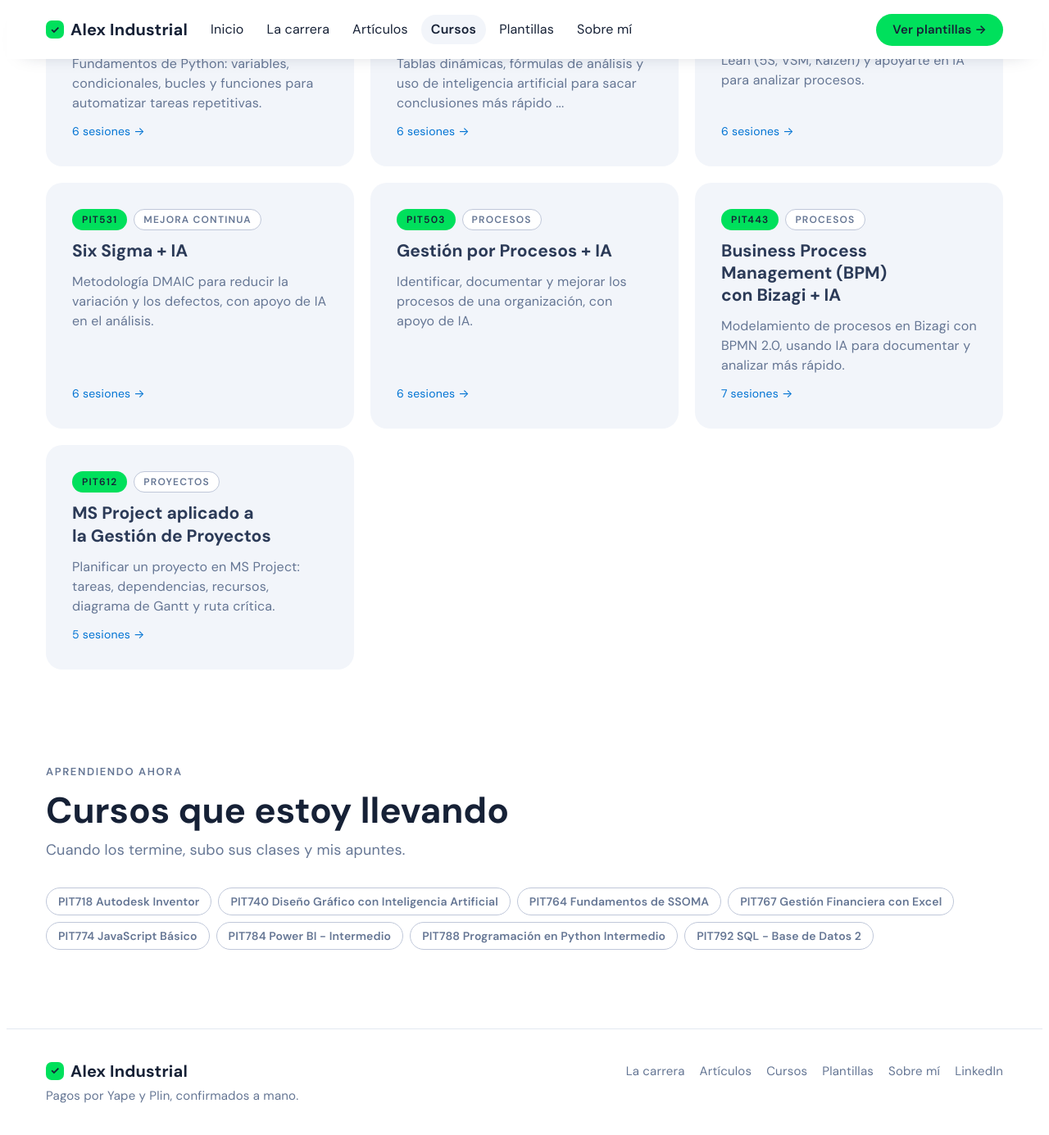
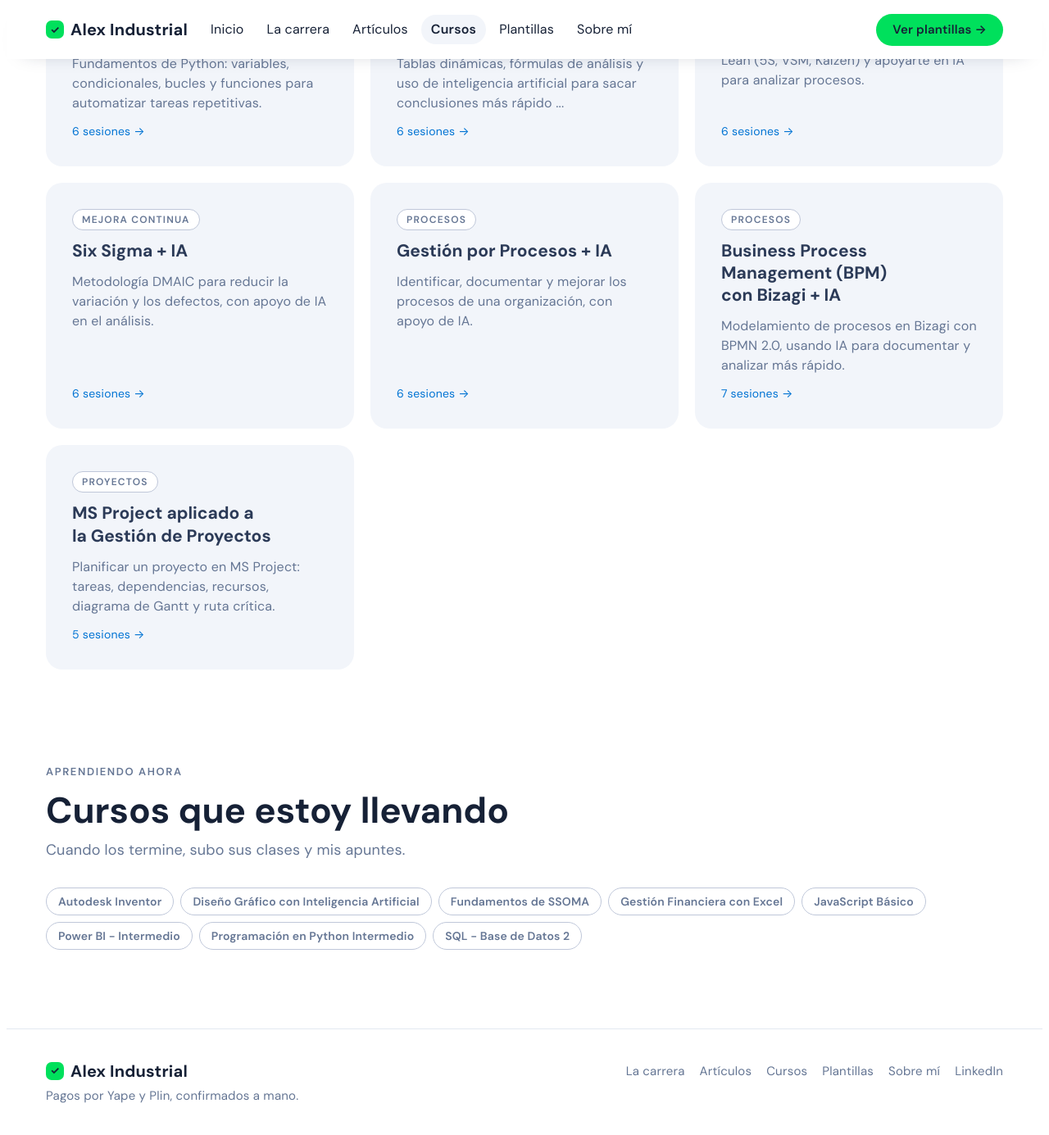
Before and after one commit to AlexCastilloFar/AlexCastilloFar.github.io, a Jekyll site: the page built from cursos/index.html, in a window 1280 px wide and 1400 px high, scrolled down 869 px. Shown: the top 1385 px of the window at 82% size. Built offline with Jekyll 4.4.1, drawn with Linux system fonts in a browser that asks for light colours; some of the changed text lies outside the part shown.

Commit message:
Cursos: quita los códigos PIT de la vista
Co-Authored-By: Claude Opus 5.5 <noreply@anthropic.com>
Claude-Session: https://claude.ai/code/session_01PDpecnC4qJskpxKXANRDtd

```diff
--- a/_data/cursos_en_curso.yml
+++ b/_data/cursos_en_curso.yml
@@ -1,9 +1,9 @@
 # Cursos que estoy llevando ahora. Cuando termines uno, bórralo de aquí y crea su archivo en _cursos/
-- PIT718 Autodesk Inventor
-- PIT740 Diseño Gráfico con Inteligencia Artificial
-- PIT764 Fundamentos de SSOMA
-- PIT767 Gestión Financiera con Excel
-- PIT774 JavaScript Básico
-- PIT784 Power BI - Intermedio
-- PIT788 Programación en Python Intermedio
-- PIT792 SQL - Base de Datos 2
+- Autodesk Inventor
+- Diseño Gráfico con Inteligencia Artificial
+- Fundamentos de SSOMA
+- Gestión Financiera con Excel
+- JavaScript Básico
+- Power BI - Intermedio
+- Programación en Python Intermedio
+- SQL - Base de Datos 2
--- a/_layouts/curso.html
+++ b/_layouts/curso.html
@@ -5,7 +5,7 @@ seccion: cursos
 <section class="view wrap">
   <div class="crumbs" style="margin-bottom:20px"><a href="{{ '/cursos/' | relative_url }}">Cursos</a> / {{ page.area }}</div>
   <div class="article stack" style="max-width:820px">
-    <div class="chips"><span class="tag hot">{{ page.codigo }}</span><span class="tag">{{ page.area }}</span>{% if page.sesiones.size > 0 %}<span class="tag">{{ page.sesiones.size }} {% if page.sesiones.size == 1 %}sesión{% else %}sesiones{% endif %}</span>{% endif %}</div>
+    <div class="chips"><span class="tag">{{ page.area }}</span>{% if page.sesiones.size > 0 %}<span class="tag">{{ page.sesiones.size }} {% if page.sesiones.size == 1 %}sesión{% else %}sesiones{% endif %}</span>{% endif %}</div>
     <h1>{{ page.title }}</h1>
     <p class="lead">{{ page.resumen }}</p>
     <div class="warn">Curso gratuito del Programa de Iniciación Tecnológica (PIT) de la UNI. Estos son mis apuntes personales: <strong>no es una página oficial</strong>.</div>
--- a/cursos/index.html
+++ b/cursos/index.html
@@ -11,7 +11,7 @@ description: Cursos gratuitos del PIT de la UNI (Power BI, SQL, Python, Lean, Si
   <div class="grid3">
     {% for c in cursos %}
     <a class="card card-link" href="{{ c.url | relative_url }}">
-      <div class="chips"><span class="tag hot">{{ c.codigo }}</span><span class="tag">{{ c.area }}</span></div>
+      <span class="tag">{{ c.area }}</span>
       <h3>{{ c.title }}</h3>
       <p>{{ c.resumen | truncate: 110 }}</p>
       <span class="meta">{% if c.sesiones.size > 0 %}{{ c.sesiones.size }} {% if c.sesiones.size == 1 %}sesión{% else %}sesiones{% endif %}{% else %}Ver curso{% endif %}{% if c.pdf != "" %} · Con apuntes PDF{% endif %} →</span>
```
